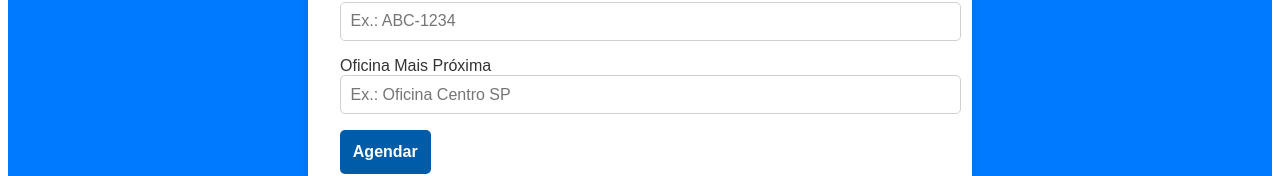
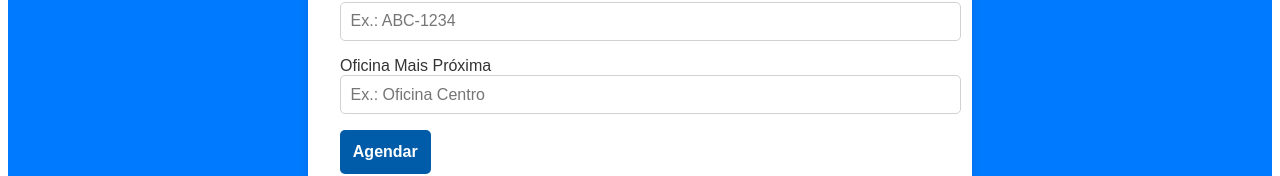
Before and after one commit to hpecora/sprint4, a Next.js app in the folder my-next-app challenge/my-next-app/: page /agendamento in a window 1280 px wide. Shown: the part 394-570 px from the top of the page. Built offline with nearby package versions, Linux system fonts and the light colour scheme.

Commit message:
original é melhor

```diff
--- a/my-next-app challenge/my-next-app/pages/agendamento.tsx
+++ b/my-next-app challenge/my-next-app/pages/agendamento.tsx
@@ -42,7 +42,7 @@ const AgendamentoForm = () => {
         <input
           type="text"
           id="oficinaProxima"
-          placeholder="Ex.: Oficina Centro SP"
+          placeholder="Ex.: Oficina Centro"
           value={oficinaProxima}
           onChange={(e) => setOficinaProxima(e.target.value)}
           className={styles.select}
```
